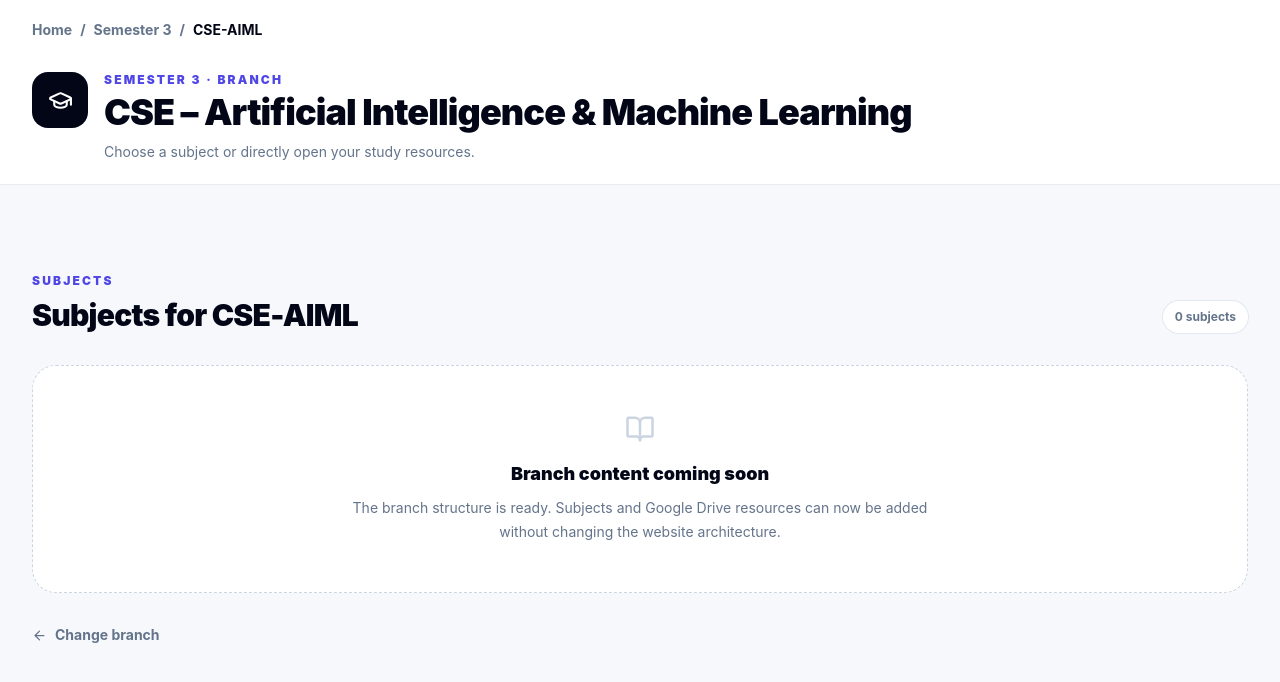
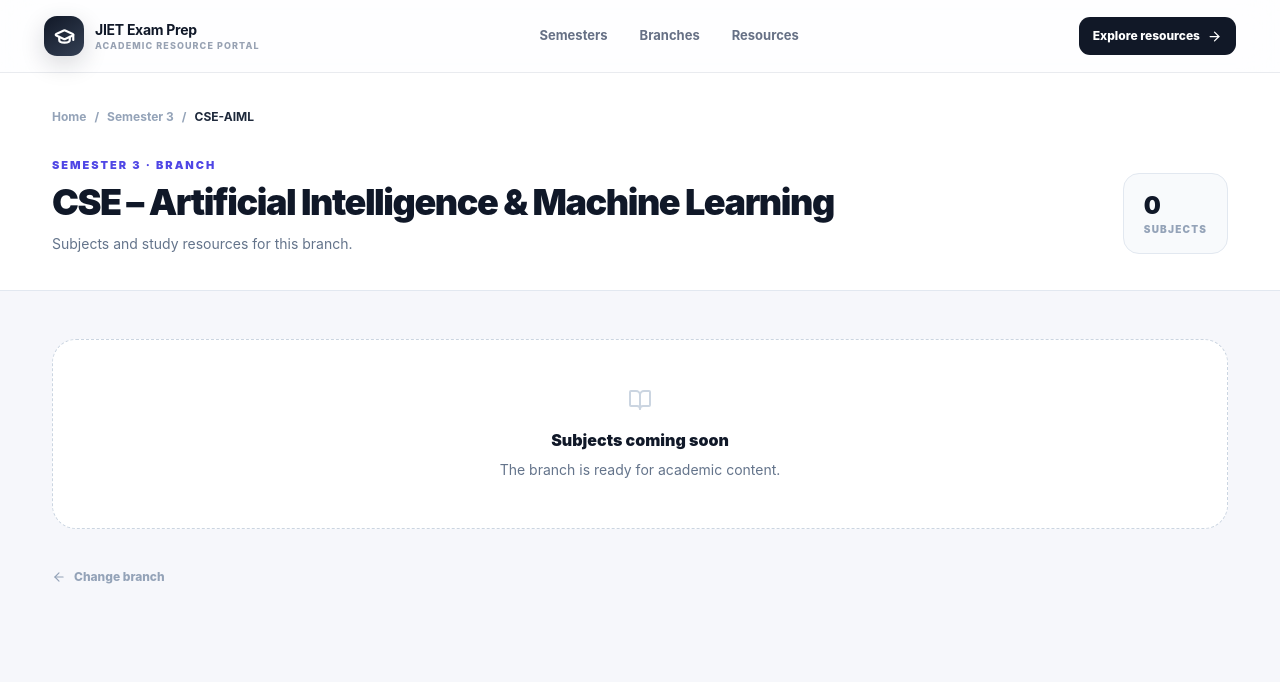
Before and after one commit to codingwithdinu/JIET-EXAM-PREP, a Next.js app: page /semester/3/branch/cse-aiml in a window 1280 px wide. Shown: the top 682 px of the page. Built offline with nearby package versions, Linux system fonts and the light colour scheme.

Commit message:
redesign academic portal pages

```diff
--- a/app/semester/[semester]/branch/[branch]/page.tsx
+++ b/app/semester/[semester]/branch/[branch]/page.tsx
@@ -1,121 +1,39 @@
 import Link from "next/link";
+import { ArrowLeft, ArrowRight, BookOpen, FlaskConical, Layers3 } from "lucide-react";
 import { notFound } from "next/navigation";
-import { ArrowLeft, ArrowRight, BookOpen, FlaskConical, GraduationCap, Layers3 } from "lucide-react";
+import SiteHeader from "@/components/SiteHeader";
 import { getBranches, getSubjects, semesters } from "@/lib/data";
 import { getDriveUrl } from "@/lib/drive";
 
 export function generateStaticParams() {
-  return semesters.flatMap((semester) =>
-    semester.number >= 3
-      ? getBranches().map((branch) => ({ semester: String(semester.number), branch: branch.slug }))
-      : [],
-  );
+  return semesters.flatMap(s => s.number >= 3 ? getBranches().map(b => ({ semester:String(s.number), branch:b.slug })) : []);
 }
 
-export default async function BranchPage({ params }: { params: Promise<{ semester: string; branch: string }> }) {
-  const { semester: semesterParam, branch: branchSlug } = await params;
-  const number = Number(semesterParam);
-  const semester = semesters.find((item) => item.number === number);
-  const branch = getBranches().find((item) => item.slug === branchSlug);
+export default async function BranchPage({ params }: { params: Promise<{ semester:string; branch:string }> }) {
+  const { semester: p, branch: slug } = await params;
+  const number = Number(p), semester = semesters.find(s=>s.number===number), branch = getBranches().find(b=>b.slug===slug);
+  if (!semester || !branch || number < 3) notFound();
+  const subjects = getSubjects(number, slug);
+  const withDrive = await Promise.all(subjects.map(async subject => ({subject, drive:await getDriveUrl(number,slug,subject.slug,subject.driveUrl)})));
 
-  if (!semester || !branch || number < 3) notFound();
+  return <main className="min-h-screen bg-[#f6f7fb]">
+    <SiteHeader />
+    <section className="border-b border-slate-200 bg-white">
+      <div className="mx-auto max-w-[1240px] px-5 py-9 lg:px-8">
+        <div className="flex flex-wrap items-center gap-2 text-xs font-bold text-slate-400"><Link href="/">Home</Link><span>/</span><Link href={`/semester/${number}`}>{semester.title}</Link><span>/</span><span className="text-slate-800">{branch.code}</span></div>
+        <div className="mt-8 flex flex-col justify-between gap-6 sm:flex-row sm:items-end"><div><p className="text-[11px] font-black uppercase tracking-[.18em] text-indigo-600">{semester.title} · Branch</p><h1 className="mt-2 text-4xl font-black tracking-[-.04em]">{branch.name}</h1><p className="mt-3 text-sm text-slate-500">Subjects and study resources for this branch.</p></div><div className="rounded-2xl border border-slate-200 bg-slate-50 px-5 py-4"><p className="text-2xl font-black">{subjects.length}</p><p className="text-[10px] font-black uppercase tracking-[.12em] text-slate-400">Subjects</p></div></div>
+      </div>
+    </section>
 
-  const subjects = getSubjects(number, branch.slug);
-  const subjectsWithDrive = await Promise.all(subjects.map(async (subject) => ({ subject, driveUrl: await getDriveUrl(number, branch.slug, subject.slug, subject.driveUrl) })));
-
-  return (
-    <main className="min-h-screen bg-[#f7f8fc] text-slate-950">
-      <header className="border-b border-slate-200/80 bg-white">
-        <div className="mx-auto max-w-7xl px-5 py-5 lg:px-8">
-          <div className="flex flex-wrap items-center gap-2 text-sm font-bold text-slate-500">
-            <Link href="/" className="hover:text-slate-950">Home</Link><span>/</span>
-            <Link href={`/semester/${number}`} className="hover:text-slate-950">{semester.title}</Link><span>/</span>
-            <span className="text-slate-950">{branch.code}</span>
-          </div>
-          <div className="mt-8 flex items-start gap-4">
-            <div className="grid h-14 w-14 shrink-0 place-items-center rounded-2xl bg-slate-950 text-white"><GraduationCap size={25} /></div>
-            <div>
-              <p className="text-xs font-black uppercase tracking-[0.18em] text-indigo-600">{semester.title} · Branch</p>
-              <h1 className="mt-1 text-4xl font-black tracking-tight">{branch.name}</h1>
-              <p className="mt-2 max-w-2xl text-sm leading-6 text-slate-500">Choose a subject or directly open your study resources.</p>
-            </div>
-          </div>
-        </div>
-      </header>
-
-      <section className="mx-auto max-w-7xl px-5 py-10 lg:px-8">
-        <div className="mt-12 flex items-end justify-between gap-5">
-          <div>
-            <p className="text-xs font-black uppercase tracking-[0.18em] text-indigo-600">Subjects</p>
-            <h2 className="mt-2 text-3xl font-black tracking-tight">Subjects for {branch.code}</h2>
-          </div>
-          <span className="rounded-full bg-white px-3 py-2 text-xs font-bold text-slate-500 ring-1 ring-slate-200">{subjects.length} subjects</span>
-        </div>
-
-        {subjects.length ? (
-          <div className="mt-8 space-y-10">
-            {(["theory", "lab", "other"] as const).map((kind) => {
-              const grouped = subjectsWithDrive.filter(({ subject }) => subject.kind === kind);
-              if (!grouped.length) return null;
-
-              const meta = kind === "theory"
-                ? { title: "Theory Subjects", subtitle: "Core and elective theory subjects", icon: Layers3 }
-                : kind === "lab"
-                  ? { title: "Practical / Lab Subjects", subtitle: "Laboratory courses and practical work", icon: FlaskConical }
-                  : { title: "Other Academic Courses", subtitle: "MOOC, AEC, SEC, VAC and training components", icon: BookOpen };
-
-              const Icon = meta.icon;
-
-              return (
-                <section key={kind}>
-                  <div className="flex items-center gap-3">
-                    <div className="grid h-11 w-11 place-items-center rounded-2xl bg-slate-950 text-white"><Icon size={19} /></div>
-                    <div>
-                      <h3 className="text-xl font-black">{meta.title}</h3>
-                      <p className="text-sm text-slate-500">{meta.subtitle}</p>
-                    </div>
-                    <span className="ml-auto rounded-full bg-white px-3 py-1.5 text-xs font-bold text-slate-500 ring-1 ring-slate-200">{grouped.length}</span>
-                  </div>
-
-                  <div className="mt-5 grid gap-5 md:grid-cols-2">
-                    {grouped.map(({ subject, driveUrl }) => (
-                      <div key={subject.slug} className="rounded-3xl border border-slate-200 bg-white p-6 shadow-sm transition hover:-translate-y-1 hover:border-slate-300 hover:shadow-xl">
-                        <div className="flex items-start justify-between gap-5">
-                          <Link href={`/semester/${number}/branch/${branch.slug}/${subject.slug}`} className="group min-w-0 flex-1">
-                            <span className="inline-flex rounded-full bg-slate-100 px-3 py-1 text-xs font-black text-slate-700">{subject.code}</span>
-                            <h4 className="mt-4 text-xl font-black tracking-tight">{subject.name}</h4>
-                            <p className="mt-2 text-sm leading-6 text-slate-500">{subject.description}</p>
-                            <p className="mt-4 text-xs font-bold text-slate-400">Notes · Important Questions · PYQs</p>
-                          </Link>
-                          <a
-                            href={driveUrl ?? `https://drive.google.com/drive/u/0/search?q=${encodeURIComponent(subject.name)}`}
-                            target="_blank"
-                            rel="noopener noreferrer"
-                            aria-label={`Open ${subject.name} in Google Drive`}
-                            className="group/drive grid h-11 w-11 shrink-0 place-items-center rounded-2xl bg-slate-950 text-white transition hover:scale-105 hover:bg-slate-800"
-                          >
-                            <ArrowRight size={18} className="transition group-hover/drive:translate-x-0.5" />
-                          </a>
-                        </div>
-                      </div>
-                    ))}
-                  </div>
-                </section>
-              );
-            })}
-          </div>
-        ) : (
-          <div className="mt-8 rounded-3xl border border-dashed border-slate-300 bg-white p-12 text-center">
-            <BookOpen className="mx-auto text-slate-300" size={30} />
-            <h3 className="mt-4 text-lg font-black">Branch content coming soon</h3>
-            <p className="mx-auto mt-2 max-w-xl text-sm leading-6 text-slate-500">The branch structure is ready. Subjects and Google Drive resources can now be added without changing the website architecture.</p>
-          </div>
-        )}
-
-        <Link href={`/semester/${number}`} className="mt-8 inline-flex items-center gap-2 text-sm font-bold text-slate-500 hover:text-slate-950">
-          <ArrowLeft size={15} /> Change branch
-        </Link>
-      </section>
-    </main>
-  );
+    <section className="mx-auto max-w-[1240px] px-5 py-12 lg:px-8">
+      {subjects.length ? <div className="space-y-12">{(["theory","lab","other"] as const).map(kind => {
+        const group=withDrive.filter(x=>x.subject.kind===kind); if(!group.length)return null;
+        const meta=kind==="theory"?["Theory Subjects","Core and elective theory courses",Layers3]:kind==="lab"?["Practical Subjects","Laboratory and practical courses",FlaskConical]:["Other Academic Courses","Additional academic components",BookOpen];
+        const Icon=meta[2] as typeof BookOpen;
+        return <section key={kind}><div className="flex items-center gap-3"><div className="grid h-10 w-10 place-items-center rounded-xl bg-slate-950 text-white"><Icon size={17}/></div><div><h2 className="text-xl font-black">{meta[0] as string}</h2><p className="text-xs text-slate-500">{meta[1] as string}</p></div><span className="ml-auto rounded-full bg-white px-3 py-1.5 text-[11px] font-bold text-slate-400 ring-1 ring-slate-200">{group.length}</span></div>
+        <div className="mt-5 grid gap-4 md:grid-cols-2">{group.map(({subject,drive})=><article key={subject.slug} className="group rounded-3xl border border-slate-200 bg-white p-6 shadow-sm transition hover:-translate-y-1 hover:shadow-xl"><div className="flex items-start gap-4"><Link href={`/semester/${number}/branch/${branch.slug}/${subject.slug}`} className="min-w-0 flex-1"><span className="rounded-full bg-slate-100 px-3 py-1 text-[10px] font-black text-slate-600">{subject.code}</span><h3 className="mt-4 text-lg font-black leading-6">{subject.name}</h3><p className="mt-2 text-sm leading-6 text-slate-500">{subject.description}</p><div className="mt-5 flex flex-wrap gap-1.5">{["Notes","Important Questions","PYQs"].map(r=><span key={r} className="rounded-full bg-slate-50 px-2.5 py-1 text-[10px] font-bold text-slate-400">{r}</span>)}</div></Link><a href={drive ?? `https://drive.google.com/drive/u/0/search?q=${encodeURIComponent(subject.name)}`} target="_blank" rel="noopener noreferrer" aria-label={`Open ${subject.name} resources`} className="grid h-11 w-11 shrink-0 place-items-center rounded-2xl bg-slate-950 text-white transition hover:scale-105 hover:bg-indigo-600"><ArrowRight size={17}/></a></div></article>)}</div></section>;
+      })}</div> : <div className="rounded-3xl border border-dashed border-slate-300 bg-white p-12 text-center"><BookOpen className="mx-auto text-slate-300"/><h2 className="mt-4 font-black">Subjects coming soon</h2><p className="mt-2 text-sm text-slate-500">The branch is ready for academic content.</p></div>}
+      <Link href={`/semester/${number}`} className="mt-10 inline-flex items-center gap-2 text-xs font-extrabold text-slate-400 hover:text-slate-900"><ArrowLeft size={14}/> Change branch</Link>
+    </section>
+  </main>;
 }
```
